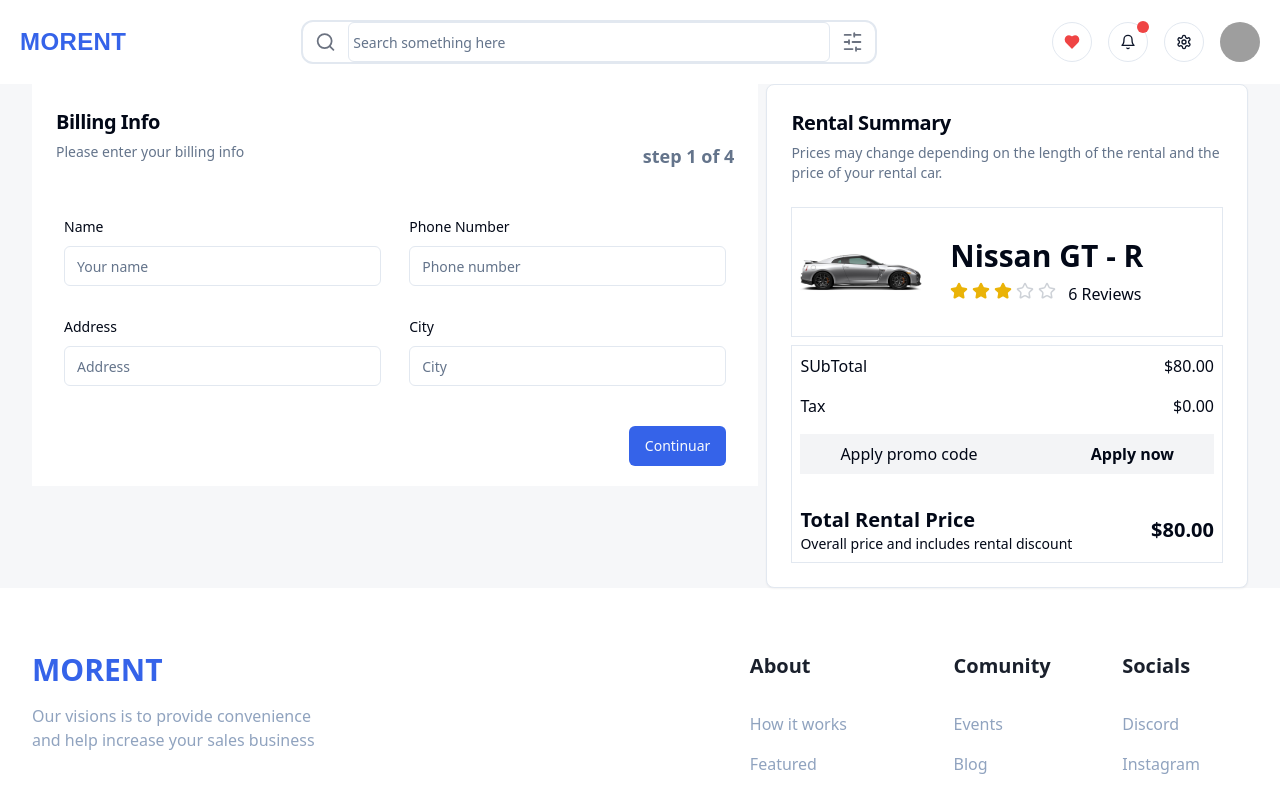
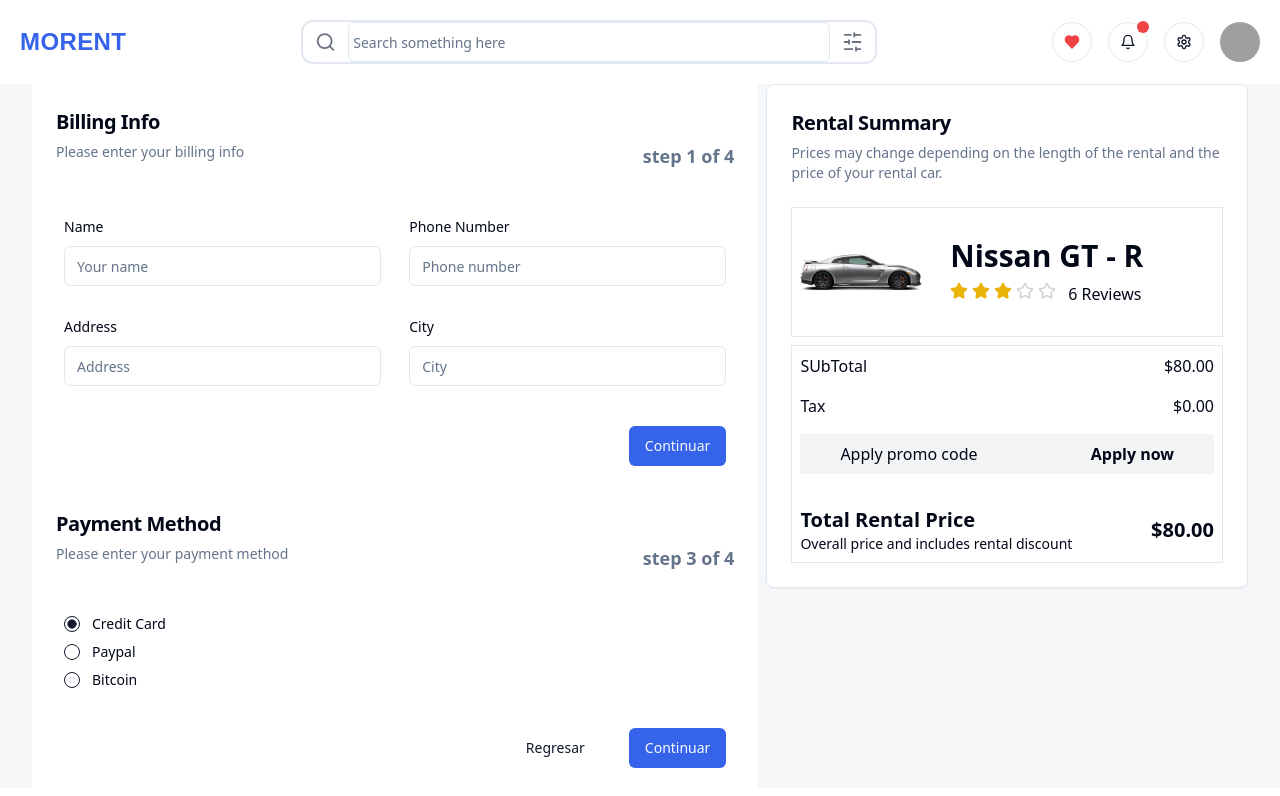
Before and after one commit to eliteZ6427/car-rent-website, a React (Vite) app: page /payment in a window 1280 px wide. Shown: the top 796 px of the page. Built offline with nearby package versions, Linux system fonts and the light colour scheme; grey boxes are pictures that could not be loaded.

Commit message:
feat(payment):PaymentMethodForm

```diff
--- a/src/components/payment/payment/PaymentMain.tsx
+++ b/src/components/payment/payment/PaymentMain.tsx
@@ -24,7 +24,7 @@ export const PaymentMain = () => {
     <div className="flex flex-col">
       {step === 1 && <BillingInfoForm onSubmit={onSubmitBillingInfo} />}
       {step === 2 && <RentalInfoForm onSubmit={onSubmitRentalInfo} setStep={setStep}/>}
-      {step === 3 && <PaymentMethod setStep={setStep} />}
+      <PaymentMethod setStep={setStep} />
       {step === 4 && <ConfirmationRental />}
     </div>
   );
--- a/src/components/payment/payment/PaymentMethod.tsx
+++ b/src/components/payment/payment/PaymentMethod.tsx
@@ -1,29 +1,24 @@
-import { SectionCards } from "../../sectionCar/SectionCards"
-import { Button } from "../../ui/button"
+import { PaymentMethodSchemaType } from "../../../schemas/payment/paymentMethod.schema"
 import { PaymentMethodForm } from "./PaymentMethodForm"
 import { PaymentSectionHeader } from "./PaymentSectionHeader"
 
 interface PaymentMethodFormProps {
-  //onSubmit: (values: RentalInfoSchemaType) => void
   setStep: React.Dispatch<React.SetStateAction<number>>
 }
 
 
 export const PaymentMethod: React.FC<PaymentMethodFormProps> = ({setStep}) => {
-  const onClickPrevious = () => {
-    setStep((prev) => prev - 1)
+
+  const onSubmitPaymentMethod = (data: PaymentMethodSchemaType) => {
+    console.log({ data })
   }
 
   return (
-    <section className="bg-card">
+    <section className="bg-card ">
       <PaymentSectionHeader title="Payment Method" description="Please enter your payment method" stepLabel={3} />
 
-      <PaymentMethodForm />
+      <PaymentMethodForm setStep={setStep} onSubmit={onSubmitPaymentMethod} />
 
-      <SectionCards className="flex justify-end gap-7">
-        <Button variant={"link"} type="button" onClick={onClickPrevious}>Regresar</Button>
-        <Button variant={"default"} type="submit">Continuar</Button>
-      </SectionCards>
     </section>
 
   )
--- a/src/components/payment/payment/PaymentMethodForm.tsx
+++ b/src/components/payment/payment/PaymentMethodForm.tsx
@@ -1,6 +1,71 @@
+"use client"
 
-export const PaymentMethodForm = () => {
+import { Button } from "../../ui/button"
+import {
+  Form,
+  FormControl,
+  FormField,
+  FormItem,
+  FormLabel,
+  FormMessage,
+} from "../../ui/form"
+import { RadioGroup, RadioGroupItem } from "./../../ui/radio-group"
+import { SectionCards } from "../../sectionCar/SectionCards"
+import { usePaymentMethod } from "../../../hooks/payment/usePaymentMethod"
+import { PaymentMethodSchemaType } from "../../../schemas/payment/paymentMethod.schema"
+import { PAYMENT_METHODS } from "../../../constants"
+
+interface PaymentMethodFormProps {
+  setStep: React.Dispatch<React.SetStateAction<number>>
+  onSubmit: (values: PaymentMethodSchemaType) => void
+}
+
+export const PaymentMethodForm: React.FC<PaymentMethodFormProps> = ({ setStep, onSubmit }) => {
+  const form = usePaymentMethod()
+
+  const onClickPrevious = () => {
+    setStep((prev) => prev - 1)
+  }
+
   return (
-    <div>PaymentMethodForn</div>
+    <Form {...form} >
+      <form onSubmit={form.handleSubmit(onSubmit)} >
+        <SectionCards className="grid grid-cols-0 sm:grid-cols-2 gap-7">
+          <FormField
+            control={form.control}
+            name="paymentMethod"
+            render={({ field }) => (
+              <FormItem className="space-y-3">
+                <FormControl>
+                  <RadioGroup
+                    onValueChange={field.onChange}
+                    defaultValue={field.value}
+                    className="flex flex-col space-y-1"
+                  >
+                    {
+                      PAYMENT_METHODS.map((method) => (
+                        <FormItem key={method} className="flex items-center space-x-3 space-y-0">
+                          <FormControl>
+                            <RadioGroupItem value={method} />
+                          </FormControl>
+                          <FormLabel className="font-normal">{method}</FormLabel>
+                        </FormItem>
+                      ))
+                    }
+                  </RadioGroup>
+                </FormControl>
+                <FormMessage />
+              </FormItem>
+            )}
+          />
+        </SectionCards>
+
+        <SectionCards className="flex justify-end gap-7 ">
+          <Button variant={"link"} type="button" onClick={onClickPrevious}>Regresar</Button>
+          <Button variant={"default"} type="submit">Continuar</Button>
+        </SectionCards>
+
+      </form>
+    </Form>
   )
 }
--- /dev/null
+++ b/src/constants/constant.ts
@@ -0,0 +1 @@
+export const PAYMENT_METHODS = ["Credit Card", "Paypal", "Bitcoin"] as const
--- a/src/constants/index.ts
+++ b/src/constants/index.ts
@@ -0,0 +1 @@
+export * from "./constant";
--- /dev/null
+++ b/src/hooks/payment/usePaymentMethod.tsx
@@ -0,0 +1,16 @@
+import { useForm } from "react-hook-form";
+import { zodResolver } from "@hookform/resolvers/zod";
+import { PaymentMethodSchema, PaymentMethodSchemaType } from "../../schemas/payment/paymentMethod.schema";
+
+export const usePaymentMethod = () => {
+  const form = useForm<PaymentMethodSchemaType>({
+    resolver: zodResolver(PaymentMethodSchema),
+    defaultValues: {
+      paymentMethod: "Credit Card"
+    },
+  });
+
+  return (
+    form
+  )
+}
--- a/src/schemas/payment/billingInfo.schema.ts
+++ b/src/schemas/payment/billingInfo.schema.ts
@@ -1,4 +1,5 @@
 import { z } from "zod";
+
 
 export const BillingInfoSchema = z.object({
     name: z.string().min(2).max(50),
--- /dev/null
+++ b/src/schemas/payment/paymentMethod.schema.ts
@@ -0,0 +1,10 @@
+import { z } from "zod";
+import { PAYMENT_METHODS } from "../../constants";
+
+export const PaymentMethodSchema = z.object({
+    paymentMethod: z.enum(PAYMENT_METHODS, {
+        required_error: "You need to select a method payment.",
+    }),
+});
+
+export type PaymentMethodSchemaType = z.infer<typeof PaymentMethodSchema>
```
